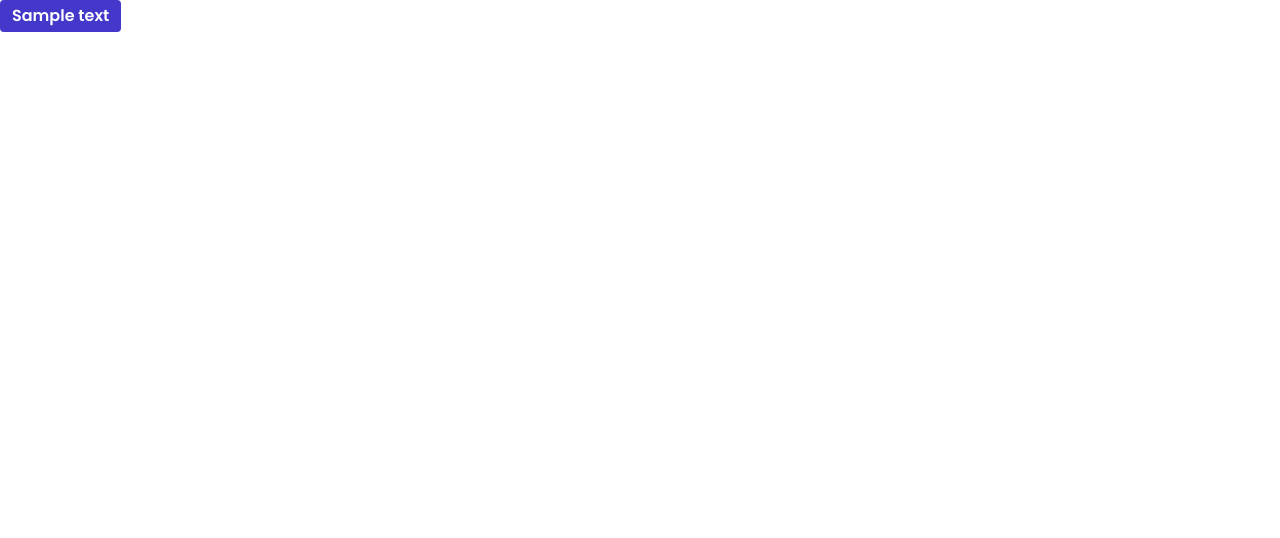
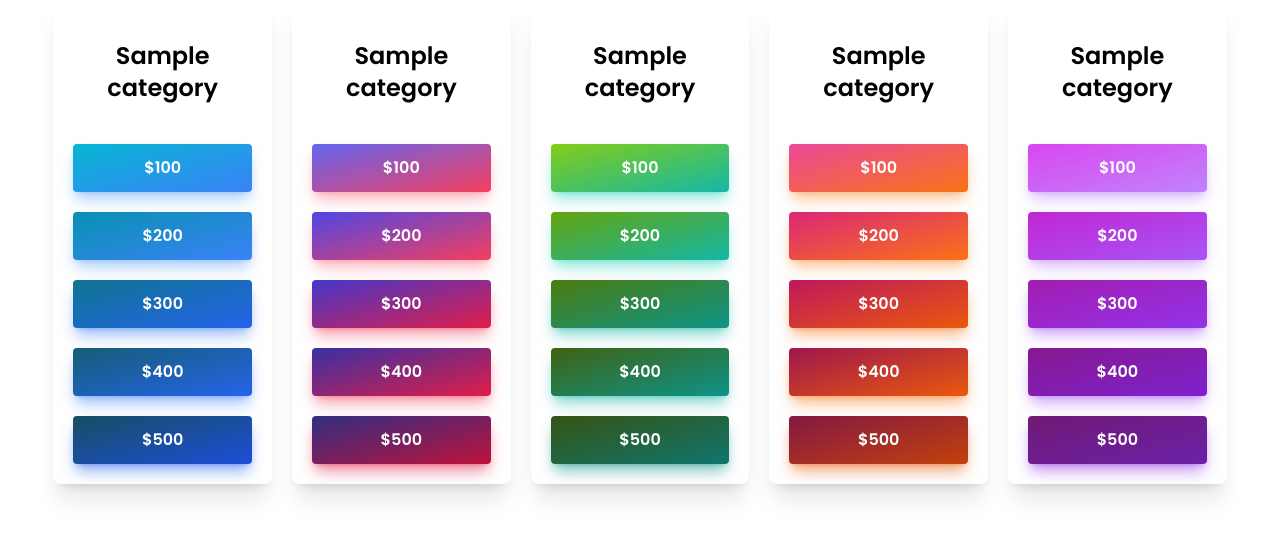
Before and after one commit to BajKull/trivia, a React (Vite) app: page / in a window 1280 px wide. Shown: the top 538 px of the page. Built offline with nearby package versions, Linux system fonts and the light colour scheme.

Commit message:
feat: question board

```diff
--- a/src/App.tsx
+++ b/src/App.tsx
@@ -1,9 +1,24 @@
-import Button from "./components/button/Button";
+import Board from "./components/board/Board";
+import {
+  sampleCategory,
+  sampleCategory2,
+  sampleCategory3,
+  sampleCategory4,
+  sampleCategory5,
+} from "./questions/sample";
 
 function App() {
   return (
     <>
-      <Button>Sample text</Button>
+      <Board
+        data={[
+          sampleCategory,
+          sampleCategory2,
+          sampleCategory3,
+          sampleCategory4,
+          sampleCategory5,
+        ]}
+      />
     </>
   );
 }
--- /dev/null
+++ b/src/components/board/Board.tsx
@@ -0,0 +1,18 @@
+import Category from "./components/category/Category";
+import { Category as CategoryType } from "./types";
+
+interface BoardProps extends React.HTMLAttributes<HTMLDivElement> {
+  data: CategoryType[];
+}
+
+const Board = ({ data, ...props }: BoardProps) => {
+  return (
+    <div {...props} className="flex mx-auto w-11/12 basis-1/5 space-x-5">
+      {data.map((category) => (
+        <Category key={category.id} data={category} />
+      ))}
+    </div>
+  );
+};
+
+export default Board;
--- /dev/null
+++ b/src/components/board/components/category/Category.tsx
@@ -0,0 +1,43 @@
+import classNames from "classnames";
+import { Category as CategoryType } from "../../types";
+import Question from "../question/Question";
+import useTailwindGradient from "../../../../hooks/useTailwindGradient";
+
+interface CategoryProps extends React.HTMLAttributes<HTMLDivElement> {
+  data: CategoryType;
+}
+
+const INDEX_TO_GRADIENT = {
+  0: 500,
+  1: 600,
+  2: 700,
+  3: 800,
+  4: 900,
+};
+
+const Category = ({ data, ...props }: CategoryProps) => {
+  const cls = classNames(
+    props.className,
+    "flex flex-col justify-center px-5 w-full p-5 shadow-xl rounded-lg"
+  );
+
+  const { name, questions, gradient } = data;
+  const colors = useTailwindGradient({ variant: gradient });
+
+  return (
+    <div {...props} className={cls}>
+      <p className="text-center text-2xl font-semibold my-5">{name}</p>
+      <div className="flex flex-col space-y-5 mt-5">
+        {questions.map((question, index) => (
+          <Question
+            data={question}
+            fallbackPoints={100 * (index + 1)}
+            color={colors[INDEX_TO_GRADIENT[index]]}
+          />
+        ))}
+      </div>
+    </div>
+  );
+};
+
+export default Category;
--- /dev/null
+++ b/src/components/board/components/question/Question.tsx
@@ -0,0 +1,23 @@
+import classNames from "classnames";
+import Button from "../../../button/Button";
+import { Question as QuestionType } from "../../types";
+
+interface QuestionProps extends React.ButtonHTMLAttributes<HTMLButtonElement> {
+  data: QuestionType;
+  fallbackPoints: number;
+  color: string;
+}
+
+const Question = ({ color, data, fallbackPoints, ...props }: QuestionProps) => {
+  const { points, answers, correctAnswer, question } = data;
+
+  const cls = classNames("py-3 bg-gradient-to-br shadow-lg", color);
+  return (
+    <Button {...props} className={cls} noBackground>
+      ${points ?? fallbackPoints}
+      <p className="text-"></p>
+    </Button>
+  );
+};
+
+export default Question;
```
